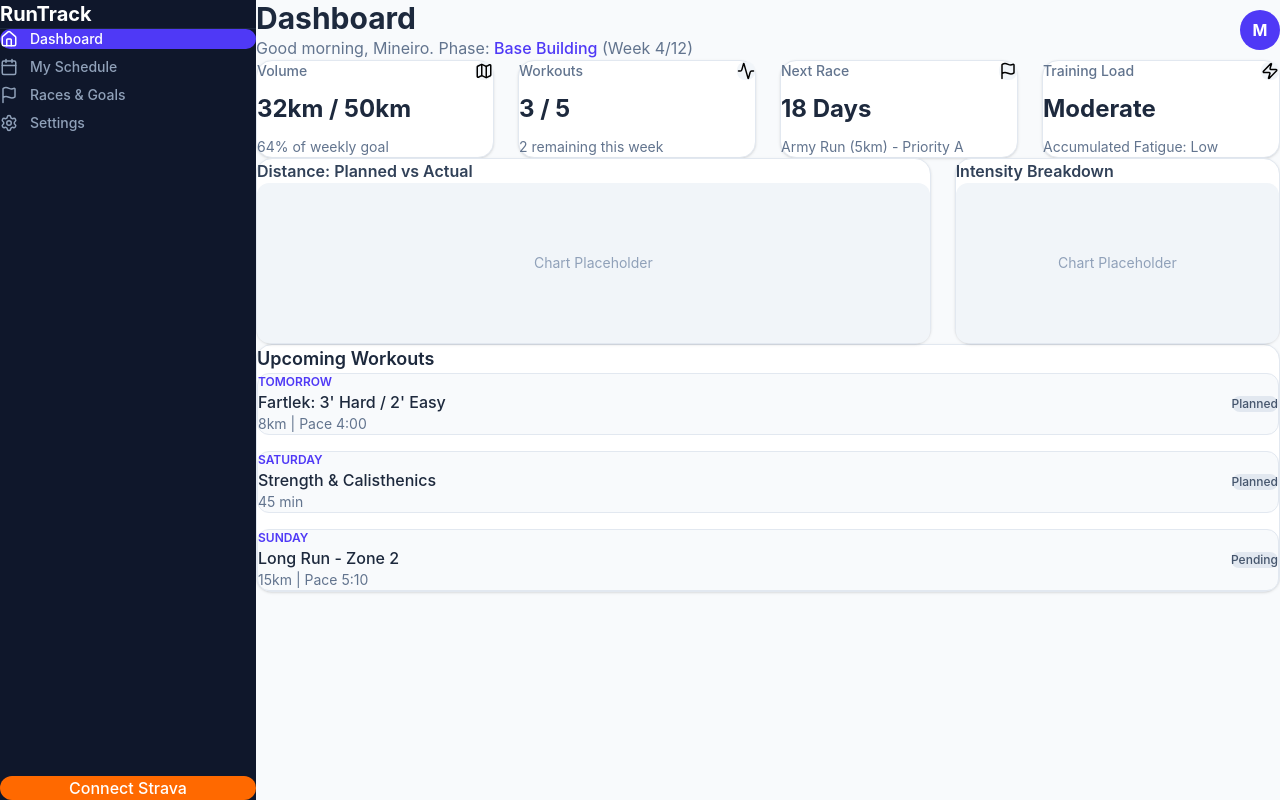
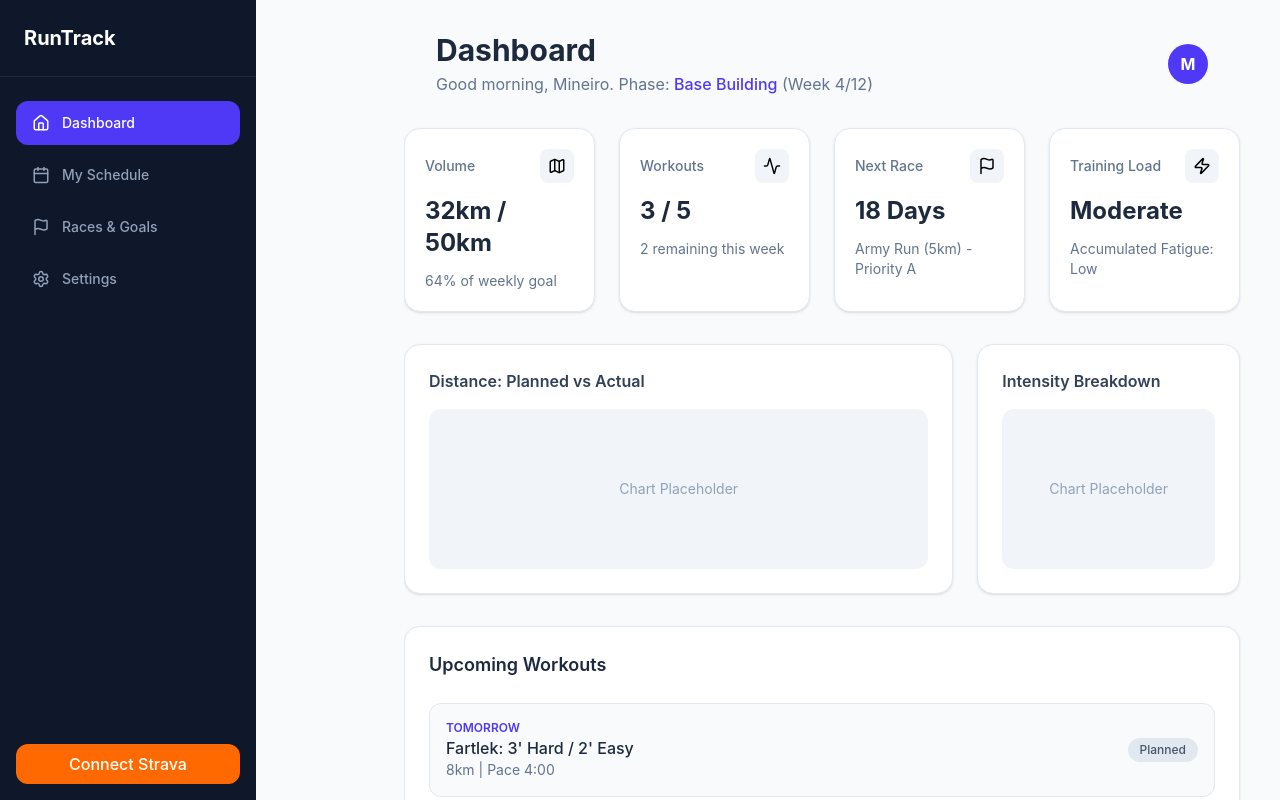
Before and after one commit to lfmineiro/RaceTracker, a React (Vite) app in the folder frontend-app/: page / in a window 1280 px wide. Built offline with nearby package versions, Linux system fonts and the light colour scheme.

Commit message:
fix(ui): remove global reset

```diff
--- a/frontend-app/src/App.tsx
+++ b/frontend-app/src/App.tsx
@@ -5,9 +5,9 @@
 function App() {
   return (
     <div className="h-screen bg-slate-50 font-sans">
-      <div className="flex h-full">
+      <div className="flex h-full gap-5">
         <Sidebar />
-        <main className="flex-1 ml-64 overflow-y-auto relative z-0">
+        <main className="flex-1 ml-32 overflow-y-auto relative z-0">
           <Dashboard />
         </main>
       </div>
--- a/frontend-app/src/index.css
+++ b/frontend-app/src/index.css
@@ -7,8 +7,6 @@
 
 /* Reset e base styles */
 * {
-  margin: 0;
-  padding: 0;
   box-sizing: border-box;
 }
 
--- a/frontend-app/src/pages/Dashboard.tsx
+++ b/frontend-app/src/pages/Dashboard.tsx
@@ -8,8 +8,8 @@
 
 const Dashboard = () => {
   return (
-      <main className="flex-1 p-8">
-        <div className="mb-8 flex justify-between items-center">
+      <main className="flex-1 mr-10">
+          <div className="m-8 flex justify-between items-center">
           <div>
             <h1 className="text-3xl font-bold text-slate-800">
               Dashboard
```
